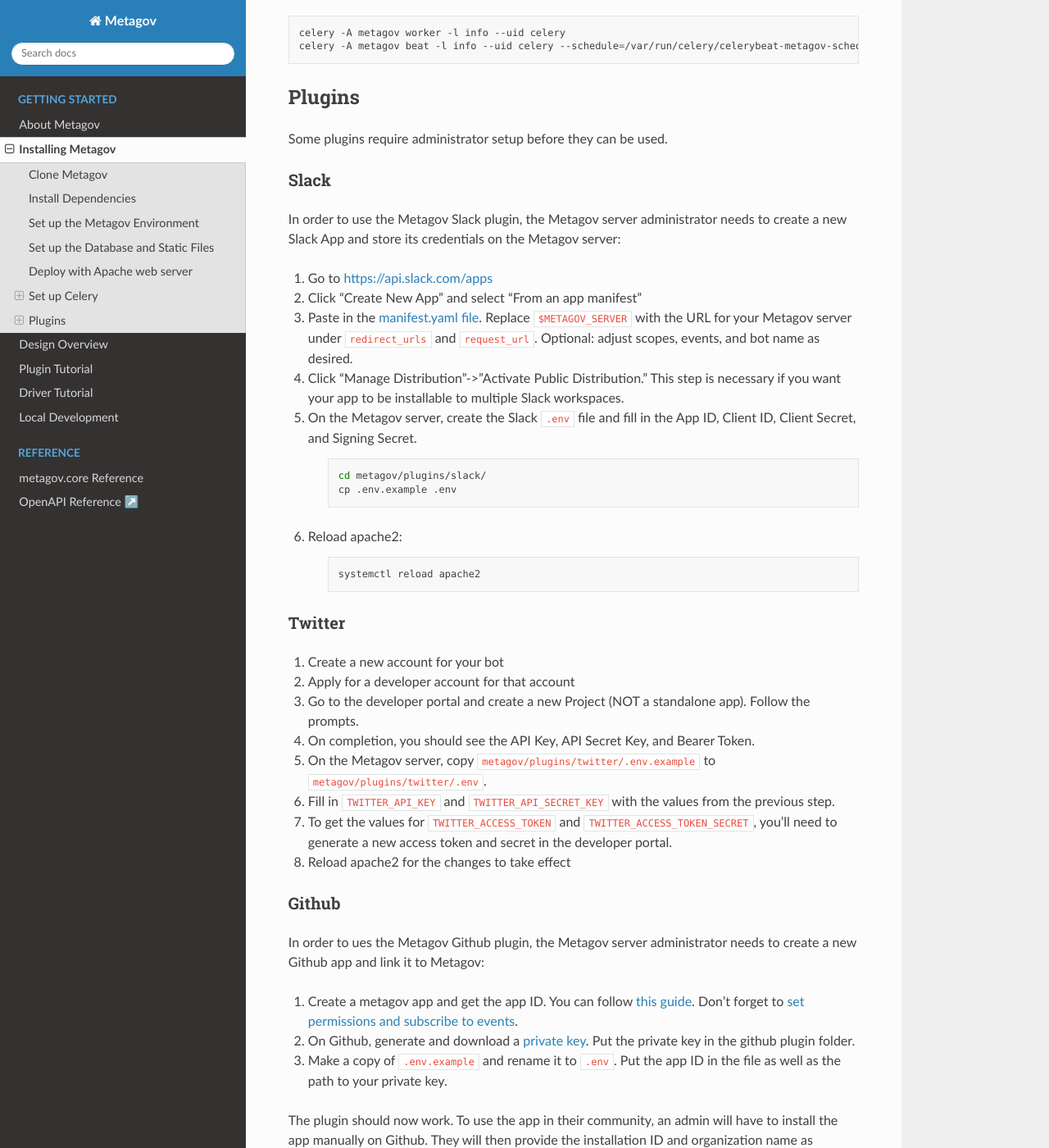
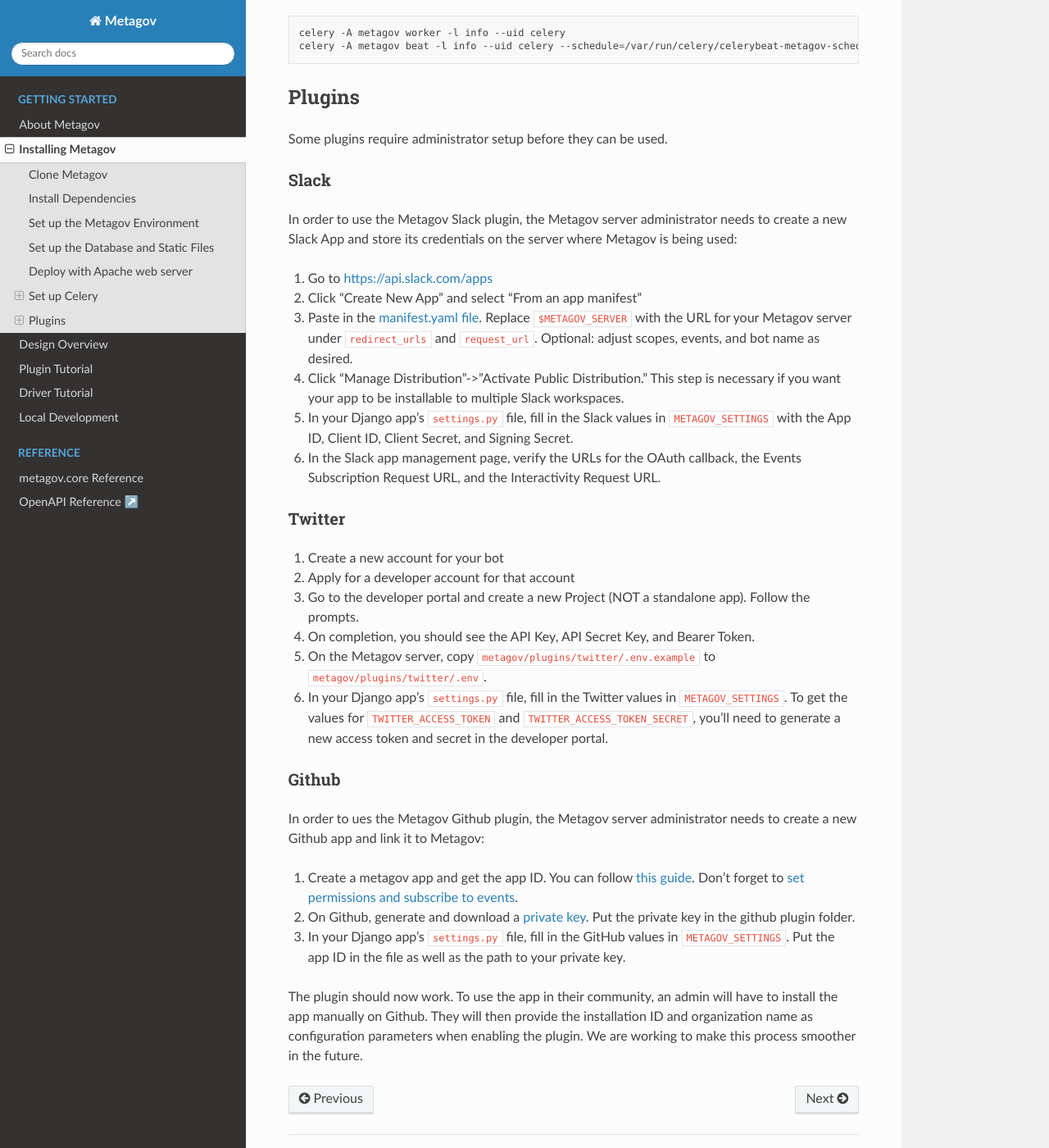
Before and after one commit to metagov/gateway, a Sphinx documentation site: the page built from docs/installation.rst, in a window 1280 px wide and 1400 px high, scrolled down 7187 px. Shown: the whole window at 82% size. Built offline with Sphinx 7.4.7 and the Read the Docs theme 2.0.0, drawn with Linux system fonts in a browser that asks for light colours.

Commit message:
Update installation docs (#167)

```diff
--- a/docs/installation.rst
+++ b/docs/installation.rst
@@ -389,24 +389,14 @@
 """""
 
 In order to use the Metagov Slack plugin, the Metagov server administrator
-needs to create a new Slack App and store its credentials on the Metagov server:
+needs to create a new Slack App and store its credentials on the server where Metagov is being used:
 
 1. Go to https://api.slack.com/apps
 2. Click “Create New App” and select "From an app manifest"
 3. Paste in the `manifest.yaml file <https://github.com/metagov/metagov-prototype/blob/master/metagov/metagov/plugins/slack/manifest.yaml>`_. Replace ``$METAGOV_SERVER`` with the URL for your Metagov server under ``redirect_urls`` and ``request_url``. Optional: adjust scopes, events, and bot name as desired.
 4. Click “Manage Distribution”->”Activate Public Distribution.” This step is necessary if you want your app to be installable to multiple Slack workspaces.
-5. On the Metagov server, create the Slack ``.env`` file and fill in the App ID, Client ID, Client Secret, and Signing Secret.
-
-    .. code-block:: shell
-
-        cd metagov/plugins/slack/
-        cp .env.example .env
-
-6. Reload apache2:
-
-    .. code-block:: shell
-
-        systemctl reload apache2
+5. In your Django app's ``settings.py`` file, fill in the Slack values in ``METAGOV_SETTINGS`` with the App ID, Client ID, Client Secret, and Signing Secret.
+6. In the Slack app management page, verify the URLs for the OAuth callback, the Events Subscription Request URL, and the Interactivity Request URL.
 
 Twitter
 """""""
@@ -416,9 +406,7 @@
 3. Go to the developer portal and create a new Project (NOT a standalone app). Follow the prompts.
 4. On completion, you should see the API Key, API Secret Key, and Bearer Token.
 5. On the Metagov server, copy ``metagov/plugins/twitter/.env.example`` to ``metagov/plugins/twitter/.env``.
-6. Fill in ``TWITTER_API_KEY`` and ``TWITTER_API_SECRET_KEY`` with the values from the previous step.
-7. To get the values for ``TWITTER_ACCESS_TOKEN`` and ``TWITTER_ACCESS_TOKEN_SECRET``, you'll need to generate a new access token and secret in the developer portal.
-8. Reload apache2 for the changes to take effect
+6. In your Django app's ``settings.py`` file, fill in the Twitter values in ``METAGOV_SETTINGS``. To get the values for ``TWITTER_ACCESS_TOKEN`` and ``TWITTER_ACCESS_TOKEN_SECRET``, you'll need to generate a new access token and secret in the developer portal.
 
 Github
 """"""
@@ -427,6 +415,6 @@
 
 1. Create a metagov app and get the app ID. You can follow `this guide <https://docs.github.com/en/developers/apps/building-github-apps/creating-a-github-app>`_. Don't forget to `set permissions and subscribe to events <https://docs.github.com/en/developers/apps/managing-github-apps/editing-a-github-apps-permissions>`_.
 2. On Github, generate and download a `private key <https://docs.github.com/en/developers/apps/building-github-apps/authenticating-with-github-apps#generating-a-private-key>`_. Put the private key in the github plugin folder.
-3. Make a copy of ``.env.example`` and rename it to ``.env``. Put the app ID in the file as well as the path to your private key.
+3. In your Django app's ``settings.py`` file, fill in the GitHub values in ``METAGOV_SETTINGS``. Put the app ID in the file as well as the path to your private key.
 
 The plugin should now work. To use the app in their community, an admin will have to install the app manually on Github. They will then provide the installation ID and organization name as configuration parameters when enabling the plugin. We are working to make this process smoother in the future.
```
Also changed, not shown: 1 other file.
